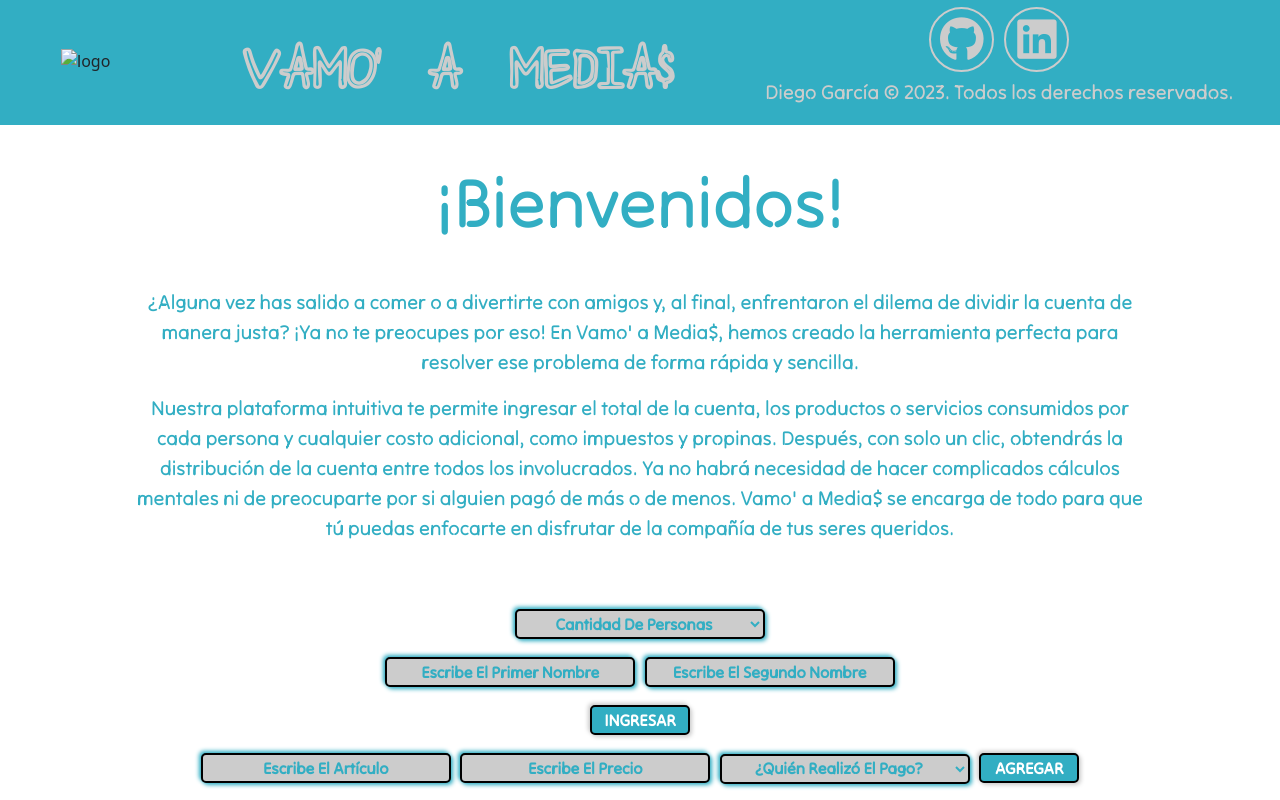
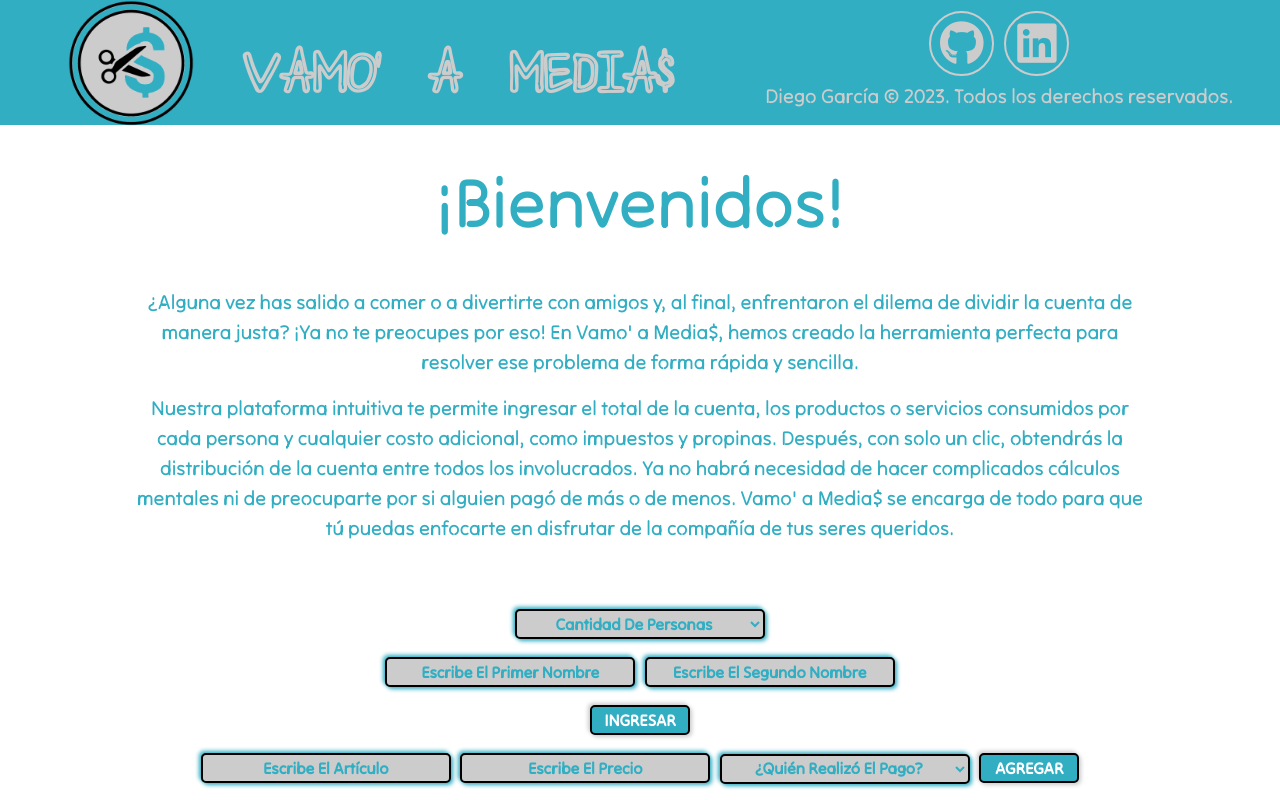
Before and after one commit to DiegoG379/VamoAMedias, a plain HTML site: page index.html in a window 1280 px wide. Shown: the top 800 px of the page. Drawn offline with nearby package versions, Linux system fonts and the light colour scheme; some packages are replaced by stand-ins of ours; files that its build step writes are made by us from their sources; the site is published under a folder, as on GitHub Pages, so addresses that start at the root find nothing; a script that the page names is missing.

Commit message:
V4.1.2 Se corrigen errores.

```diff
--- a/index.html
+++ b/index.html
@@ -21,7 +21,7 @@
 <body>
     <header class="encabezado container-fluid row align-items-center justify-content-evenly">
         <div class="col-2">
-            <img class="logo" src="/media/logo.png" alt="logo" />
+            <img class="logo" src="./media/logo.png" alt="logo" />
         </div>
         <div class="col-5">
             <aside class="titulo">VAMO' A MEDIA$</aside>
```
